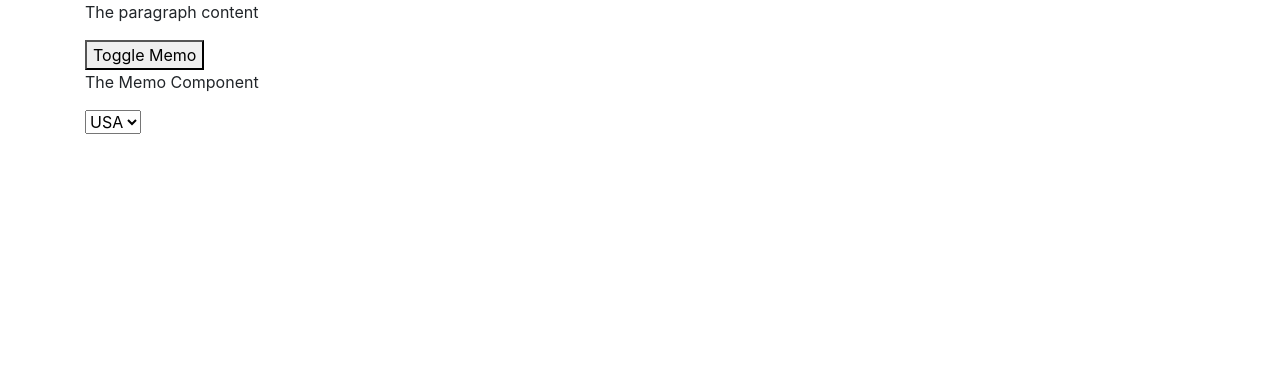
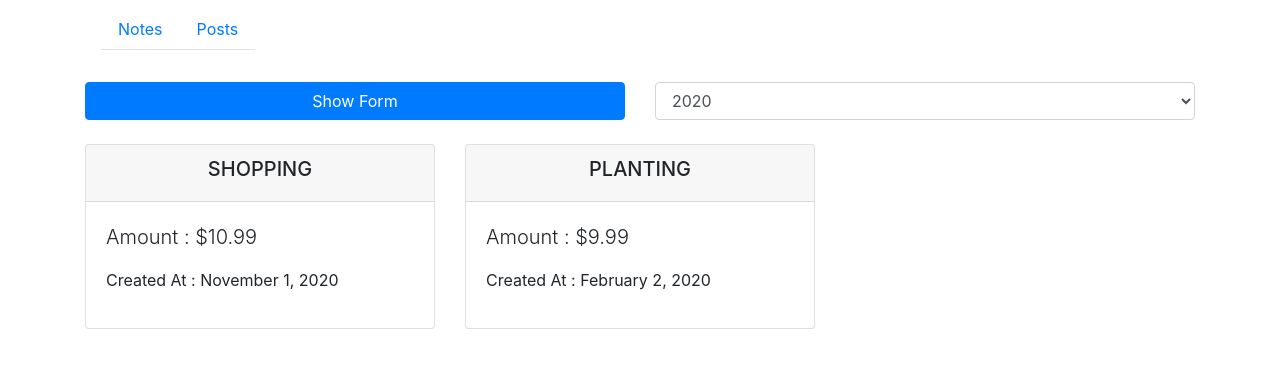
Before and after one commit to synergy2411/ericsson_oct21_b1, a React (Create React App) app in the folder notes-app/: page /notes in a window 1280 px wide. Shown: the top 368 px of the page. Built offline with nearby package versions, Linux system fonts and the light colour scheme.

Commit message:
posts added

```diff
--- a/notes-app/package.json
+++ b/notes-app/package.json
@@ -11,6 +11,7 @@
     "prop-types": "^15.7.2",
     "react": "^17.0.2",
     "react-dom": "^17.0.2",
+    "react-router-dom": "^5.3.0",
     "react-scripts": "4.0.3",
     "uuid": "^8.3.2",
     "web-vitals": "^1.1.2"
--- a/notes-app/src/App.js
+++ b/notes-app/src/App.js
@@ -1,12 +1,16 @@
 import "bootstrap/dist/css/bootstrap.min.css";
 import React, { Component, useState } from "react";
+import { Route }  from 'react-router-dom';
+
 import ClassBasedComp from "./components/CompType/ClassBasedComp";
 import CallbackHook from "./components/Demo/CallbackHook";
 import EffectHookDemo from "./components/Demo/EffectHookDemo";
 import FormDemo from "./components/Demo/FormDemo";
 import ReducerHookDemo from "./components/Demo/ReducerHookDemo";
+import Header from "./components/Header/Header";
 
 import Notes from "./components/Notes/Notes";
+import Posts from "./components/Posts/Posts";
 
 class App extends Component {
   constructor(){
@@ -20,7 +24,20 @@ class App extends Component {
   render() {
     return (
       <div className="container">
-        <CallbackHook />
+        <Header />
+        <br/>
+
+
+          {/* http://localhost:3000/notes */}
+        <Route path="/notes">
+          <Notes />
+        </Route>
+        {/* http://localhost:3000/posts */}
+        <Route path="/posts">
+          <Posts />
+        </Route>
+
+        {/* <CallbackHook /> */}
 
         {/* <ReducerHookDemo /> */}
         {/* {this.state.toggleComp && <EffectHookDemo />} */}
--- a/notes-app/src/components/Demo/CallbackHook.js
+++ b/notes-app/src/components/Demo/CallbackHook.js
@@ -12,7 +12,7 @@ const CallbackHook = () => {
 
     const btnClickHandler = () => { setShowMemo(!showMemo)}
 
-    const onSelectCountry =useCallback((country) => {
+    const onSelectCountry = useCallback((country) => {
         console.log("Selected Country : ", country);
         setCountry(country);
     },[])
--- /dev/null
+++ b/notes-app/src/components/Header/Header.js
@@ -0,0 +1,20 @@
+const Header = () => {
+
+    return (
+        <header>
+            <nav className="navbar">
+                <ul className="nav nav-tabs">
+                    <li className="nav-item">
+                        <a className="nav-link" href="/notes">Notes</a>
+                    </li>
+                    <li className="nav-item">
+                        <a className="nav-link" href="/posts">Posts</a>
+                    </li>
+                </ul>
+            </nav>
+        </header>
+    )
+
+}
+
+export default Header;
--- /dev/null
+++ b/notes-app/src/components/Posts/Posts.js
@@ -0,0 +1,26 @@
+import { Fragment, useEffect, useState } from "react";
+
+const Posts = () => {
+
+    const [posts, setPosts]= useState([])
+
+    useEffect(()=>{
+        fetch("https://jsonplaceholder.typicode.com/posts")
+            .then(response => response.json())
+            .then(posts => {
+                const filteredPosts = posts.filter((post, index)=> index < 5)
+                setPosts(filteredPosts)
+            })
+    }, [])
+
+    return (
+        <Fragment>
+            <p className="display-4">My Posts</p>
+            <ul className="list-group">
+                {posts.map(post => <li key={post.id} className="list-group-item">{post.title}</li>)}
+            </ul>
+        </Fragment>
+    )
+}
+
+export default Posts;
```
Also changed, not shown: notes-app/src/index.js (+5 -2 lines), 1 other file (tests, documents, lock files or other folders).
